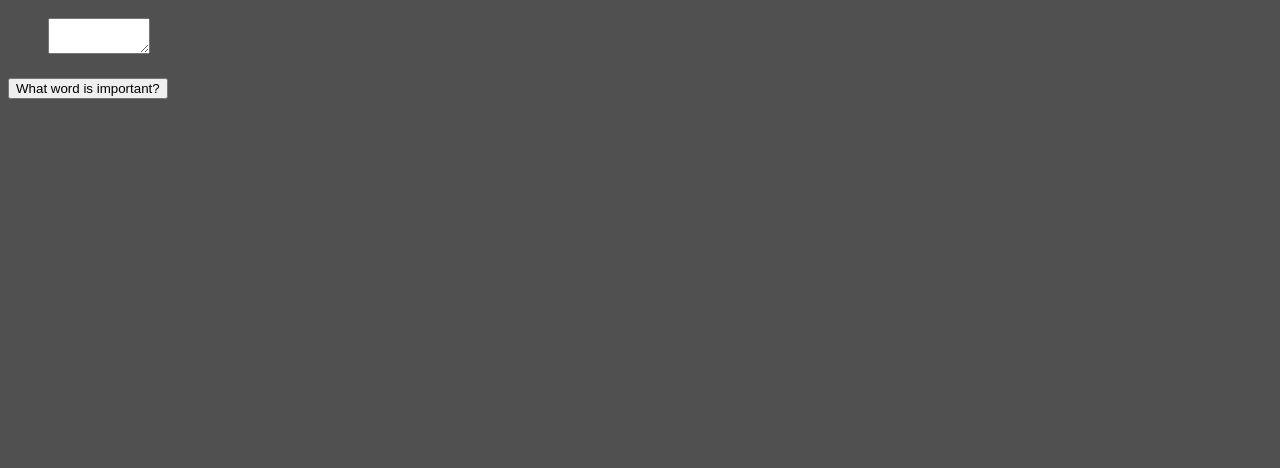
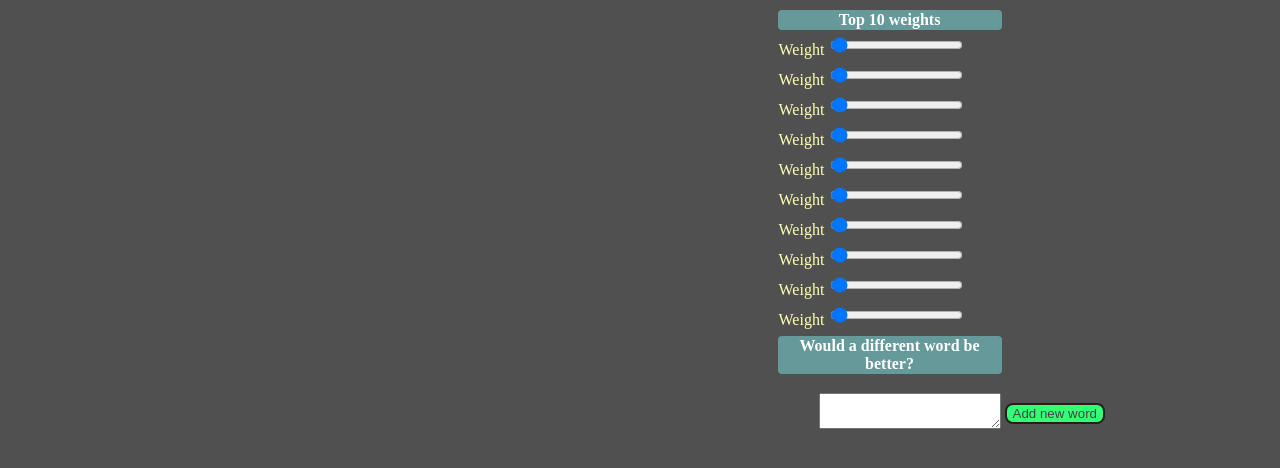
Before and after one commit to BernoulliSanders/Flask-Application-Reuters20, a Flask app: page /article-with-reweighting in a window 1280 px wide. Shown: the top 468 px of the page. Run offline with Flask 2, Linux system fonts and the light colour scheme; data that the repository does not hold is empty; parts of the project's set-up code (start-up, migrations or seed data) failed here and were passed over; some libraries are stand-ins or nearby versions.

Commit message:
Adding sliders to feature feedback and a number of changes to the CSS

```diff
--- a/app.py
+++ b/app.py
@@ -69,19 +69,16 @@ def increase_weight(index):
 def decrease_weight(index):
     clf.coef_[0][index] = clf.coef_[0][index] / 10
 
-
 ###### Uncertainty sampling #####
 def uncertainty_sample(class_proba):
     uncertainty = abs(class_proba - 0.5)
     return uncertainty
-
 
 ### Forms
 class ReviewForm(Form):
     feature_feedback = TextAreaField('',
                                 [validators.DataRequired(),
                                 validators.length(min=3)])
-
 
 #### Flask functions ######
 
@@ -97,7 +94,7 @@ def results():
                                 probability=round(proba*100, 2))
     return render_template('reviewform.html', form=form)
 
-
+# This is called when the user clicks correct or incorrect in the active learning version
 @app.route('/update', methods=['POST'])
 def update_classifier_feedback():
     feedback = request.form['update_classifier']
@@ -112,6 +109,22 @@ def update_classifier_feedback():
     # Update class probabilities and labels for entire test set
     update_class_proba(db2)
     return render_template('thanks.html')
+
+# This is called when the user clicks correct or incorrect on the feature reweighting version
+@app.route('/update-v2', methods=['POST'])
+def update_classifier_feedback_v2():
+    feedback = request.form['update_classifier']
+    article = request.form['uncertain_article']
+    prediction = request.form['prediction']
+    inv_label = {"Defence": 0, "Environment and natural world": 1}
+    y = inv_label[prediction]
+    if feedback == 'Incorrect':
+        y = int(not(y))
+    # Retrain model with uncertain article and new (or same as before) label
+    train_model(article, y)
+    # Update class probabilities and labels for entire test set
+    update_class_proba(db2)
+    return render_template('thank-you.html')
 
 @app.route('/change-weights', methods=['POST'])
 def manually_change_weights():
@@ -130,7 +143,6 @@ def display_article():
     c = conn.cursor()
     cursor = c.execute('SELECT predicted_labels, Headline, Text, MIN(uncertainty_query(class_proba)) FROM RCV1_test_X')
     items = [dict(predicted_labels=row[0], Headline=row[1], Text=row[2], class_proba=row[3]) for row in cursor.fetchall()]
-    #items = {predicted_labels:cursor[0], text:cursor[1], class_proba:cursor[2]}
     return render_template('article.html', items=items)
 
 # Need a second version of thanks.html to loop back here
@@ -139,11 +151,10 @@ def display_article_manual_reweighting():
     conn = sqlite3.connect(db2)
     conn.create_function("uncertainty_query", 1, uncertainty_sample)
     c = conn.cursor()
-    cursor = c.execute('SELECT predicted_labels, text, MIN(uncertainty_query(class_proba)) FROM RCV1_test_X')
-    items = [dict(predicted_labels=row[0], text=row[1], class_proba=row[2]) for row in cursor.fetchall()]
+    cursor = c.execute('SELECT predicted_labels, Headline, Text, MIN(uncertainty_query(class_proba)) FROM RCV1_test_X')
+    items = [dict(predicted_labels=row[0], Headline=row[1], Text=row[2], class_proba=row[3]) for row in cursor.fetchall()]
     form = ReviewForm(request.form)
     return render_template('article-with-reweighting.html', items=items, form=form)
 
-
 if __name__ == '__main__':
     app.run(debug=True)
--- /dev/null
+++ b/static/style-for-reweighting-app.css
@@ -0,0 +1,40 @@
+body {font-family: serif; width:1100px; background-color:#505050; text-color:white; font-size: 16px;}
+
+h1 {color:white;  width:600px;  font:"Helvetica Neue";
+
+    color: white;
+}
+
+h2 {color:white;  width:600px;  font:"Helvetica Neue";
+
+    color: white;
+}
+
+div {color:white; font:"Helvetica Neue";}
+
+h3 {color:white; width:600px;  font:"Helvetica Neue";}
+
+p {color:white; width:600px; font:"Comic Sans MS";}
+
+table {width: 300px; align-items:"right";}
+
+td { color:#ffffb3;
+    text-align: left;
+}
+
+th {
+    background-color: #669999;
+    color: white;
+    border-top-right-radius: 4px;
+  border-top-left-radius: 4px;
+      border-bottom-right-radius: 4px;
+  border-bottom-left-radius: 4px;
+}
+form {
+
+}
+input {
+	background-color: #33ff77; color:#464141; border: 2px solid; border-radius: 8px; border-color: #271D1D;
+}
+
+.button {padding-top:15px; border:10px}
--- a/static/style.css
+++ b/static/style.css
@@ -1,14 +1,23 @@
-body {font-family: serif; width:600px; background-color:#505050; text-color:white; font-size: 18px}
+body {font-family: serif; width:1100px; background-color:#505050; text-color:white; font-size: 16px}
 
-h1 {color:white; background-color: #669999; font:"Comic Sans MS"; border-style: solid;
-    border-width: 3px;}
+h1 {color:white;  width:600px;  font:"Helvetica Neue";
 
-h2 {color:#ff0066; background-color: #0a0f0f; font:"Helvetica Neue"; font-style: italic; }
+    color: white;
+}
+
+h2 {color:white;  width:600px;  font:"Helvetica Neue";
+
+    color: white;
+}
 
 div {color:white; font:"Helvetica Neue"}
 
-h3 {color:white; font:"Helvetica Neue"}
+h3 {color:white; width:700px; font:"Helvetica Neue"}
 
-p {color:white; font:"Comic Sans MS"}
+p {color:white; width:700px; font:"Comic Sans MS"}
+
+input {
+	background-color: #33ff77; color:#464141; border: 2px solid; border-radius: 8px; border-color: #271D1D;
+}
 
 .button {padding-top:20px; border:10px}
--- a/templates/article-with-reweighting.html
+++ b/templates/article-with-reweighting.html
@@ -3,13 +3,77 @@
 <head>
     <meta charset="UTF-8">
     <title>Review</title>
-    <link rel="stylesheet" href="{{ url_for('static', filename='style.css') }}">
+    <link rel="stylesheet" href="{{ url_for('static', filename='style-for-reweighting-app.css') }}">
 </head>
 <body>
+<table style="float:right">
+{% from "_formhelpers.html" import render_field %}
+<tr><th>
+ Top 10 weights
+</th></tr>
+<tr><td>
+<label for="weight">Weight</label>
+<input type="range" id="weight" min="10" value="10" max="2000" step="100">
+</td></tr>
+<tr><td >
+<label for="weight">Weight</label>
+<input type="range" id="weight" min="10" value="10" max="2000" step="100">
+</td></tr>
+<tr><td>
+<label for="weight">Weight</label>
+<input type="range" id="weight" min="10" value="10" max="2000" step="100">
+</td></tr>
+<tr><td>
+<label for="weight">Weight</label>
+<input type="range" id="weight" min="10" value="10" max="2000" step="100">
+</td></tr>
+<tr><td>
+<label for="weight">Weight</label>
+<input type="range" id="weight" min="10" value="10" max="2000" step="100">
+</td></tr>
+<tr><td>
+<label for="weight">Weight</label>
+<input type="range" id="weight" min="10" value="10" max="2000" step="100">
+</td></tr>
+<tr><td>
+<label for="weight">Weight</label>
+<input type="range" id="weight" min="10" value="10" max="2000" step="100">
+</td></tr>
+<tr><td>
+<label for="weight">Weight</label>
+<input type="range" id="weight" min="10" value="10" max="2000" step="100">
+</td></tr>
+<tr><td>
+<label for="weight">Weight</label>
+<input type="range" id="weight" min="10" value="10" max="2000" step="100">
+</td></tr>
+<tr><td>
+<label for="weight">Weight</label>
+<input type="range" id="weight" min="10" value="10" max="2000" step="100">
+</td></tr>
+<tr><td></td></tr>
+<tr><th>Would a different word be better?</th></tr>
+<tr><td>
+<form method=post action="/change-weights">
+      <dl>
+  {{ render_field(form.feature_feedback, cols='20', rows='2') }}
+  </dl>
+  </td>
+  <td>
+    <input type=submit value='Add new word' name='submit_feature_feedback'>
+      <input type="hidden" value='{{ form.feature_feedback }}' name='feature_feedback'>
+</form>
+</td></tr>
+</table>
+  </body>
+
 {% for item in items %}
-    <p>
-<strong> Reuters 20 Newsgroup post: </strong></p><p>
-           {{ item.text }}
+
+<h2><strong> {{ item.Headline }}
+</strong>
+</h2>
+<p>
+           {{ item.Text }}
     </p>
 
 <p>
@@ -21,7 +85,7 @@
 <strong>Prediction margin:</strong> {{ item.class_proba }}
 </p>
 <div id='button'>
-	  <form action="/update" method="post">
+	  <form action="/update-v2" method="post">
 	    <input type=submit value='Correct' name='update_classifier'>
 		<input type=submit value='Incorrect' name='update_classifier'>
 		<input type=hidden value='{{ item.predicted_labels }}' name='prediction'>
@@ -31,19 +95,4 @@
 {% endfor %}
 
 
-{% from "_formhelpers.html" import render_field %}
-
-
-<form method=post action="/change-weights">
-      <dl>
-	{{ render_field(form.feature_feedback, cols='10', rows='2') }}
-  </dl>
-  <div>
-	  <input type=submit value='What word is important?' name='submit_feature_feedback'>
-      <input type="hidden" value='{{ form.feature_feedback }}' name='feature_feedback'>
-  </div>
-
-</form>
-
-  </body>
 </html>
--- a/templates/thank-you.html
+++ b/templates/thank-you.html
@@ -2,7 +2,7 @@
 <html>
   <head>
     <title>News Classification</title>
-	<link rel="stylesheet" href="{{ url_for('static', filename='style.css') }}">
+	<link rel="stylesheet" href="{{ url_for('static', filename='style-for-reweighting-app.css') }}">
   </head>
   <body>
 
@@ -10,7 +10,7 @@
 
 <div id='button'>
 	  <form action="/article-with-reweighting">
-	    <input type=submit value='Submit another review'>
+	    <input type=submit value='View the next article'>
 	  </form>
 </div>
 
```
Also changed, not shown: templates/article.html (+2 -5 lines), 2 other files.
